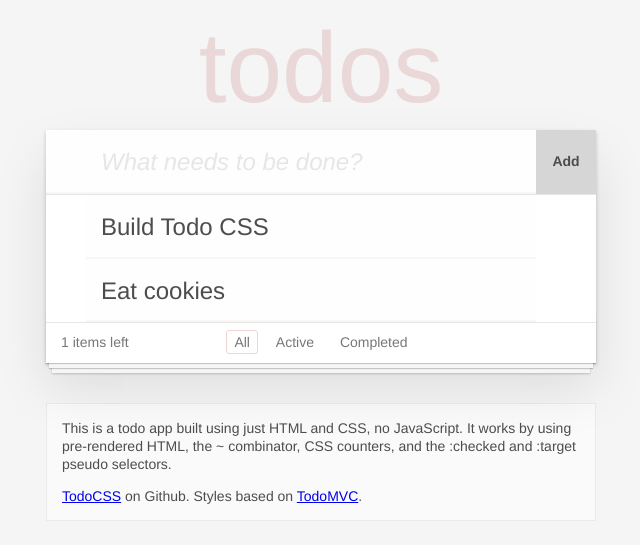
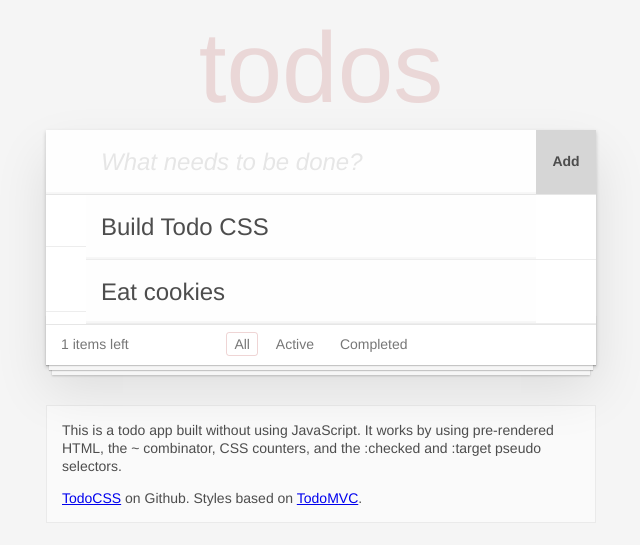
Before and after one commit to mattzeunert/mattzeunert.github.io, a Jekyll site: the page TodoCSS/index.html, which Jekyll copies as it is, in a window 1280 px wide. Shown: the top 545 px of the page, without its empty margins (319-959 px from the left). Built offline with Jekyll 4.4.1, drawn with Linux system fonts in a browser that asks for light colours.

Commit message:
Update TodoCSS

```diff
--- a/TodoCSS/index.html
+++ b/TodoCSS/index.html
@@ -746,7 +746,7 @@
                 </section>
                 <div style="line-height: 18px;background: #fafafa;border: 1px solid #eaeaea;padding: 15px;">
                     <p style="margin-top: 0">
-                        This is a todo app built using just HTML and CSS, no JavaScript. It works by using pre-rendered HTML,
+                        This is a todo app built without using JavaScript. It works by using pre-rendered HTML,
                         the ~ combinator, CSS counters, and the :checked and :target pseudo selectors.
 
                     </p>
--- a/TodoCSS/todo.css
+++ b/TodoCSS/todo.css
@@ -22,6 +22,7 @@
     cursor: pointer;
     padding-top: 10px;
     padding-bottom: 9px;
+    border-bottom: 1px solid #ededed;
 }
 /* Show mark as done if item is created and not marked as done yet */
 .created-checkbox:checked ~ .done-checkbox:not(:checked) ~ .mark-done-checkbox-label {
@@ -82,28 +83,26 @@ input:not(:valid) ~ .created-checkbox-label {
 
 .deleted-checkbox-label {
     display: none;
-	width: 40px;
-	height: 40px;
+	width: 60px;
 	margin: auto 0;
 	font-size: 30px;
-	color: #cc9a9a;
+
 	transition: color 0.2s ease-out;
     text-align: center;
-    opacity: 0;
-    padding-top: 12px;
-    padding-bottom: 11px;
+    color: transparent;
+    border-bottom: 1px solid #ededed;
+    box-sizing: border-box;
+    padding-top: 22px;
+    padding-bottom: 22px;
+    cursor: pointer;
 }
 
 .deleted-checkbox-label:hover {
-	color: #af5b5e;
+	color: #af5b5e !important;
 }
 
 .deleted-checkbox-label:after {
 	content: '×';
-}
-
-.deleted-checkbox-label {
-    cursor: pointer;
 }
 
 .created-checkbox:checked ~ .deleted-checkbox-label {
@@ -116,7 +115,7 @@ input:not(:valid) ~ .created-checkbox-label {
 .created-checkbox:checked ~ .mark-undone-checkbox-label:hover ~ .deleted-checkbox-label,
 .created-checkbox:checked ~ .mark-done-checkbox-label:hover ~ .deleted-checkbox-label,
 .created-checkbox:checked ~ .todo-input:hover ~ .deleted-checkbox-label {
-    opacity: 1;
+    color: #cc9a9a;
 }
 
 /* If item is deleted hide its elements */
@@ -180,8 +179,10 @@ body  {
     display: block;
     line-height: 1.2;
     transition: color 0.4s;
+    border: 0;
+    border: none;
+    border-bottom: 1px solid #ededed;
 
-    border: none;
     background: rgba(0, 0, 0, 0.003);
     box-shadow: inset 0 -2px 1px rgba(0,0,0,0.03);
     position: relative;
@@ -191,7 +192,6 @@ body  {
     font-family: inherit;
     font-weight: inherit;
     line-height: 1.4em;
-    border: 0;
     outline: none;
     color: inherit;
     -webkit-font-smoothing: antialiased;
```
